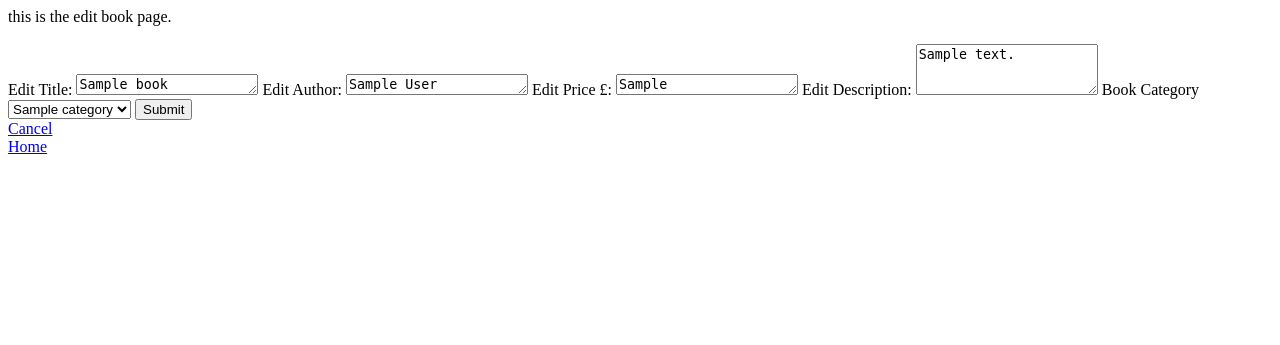
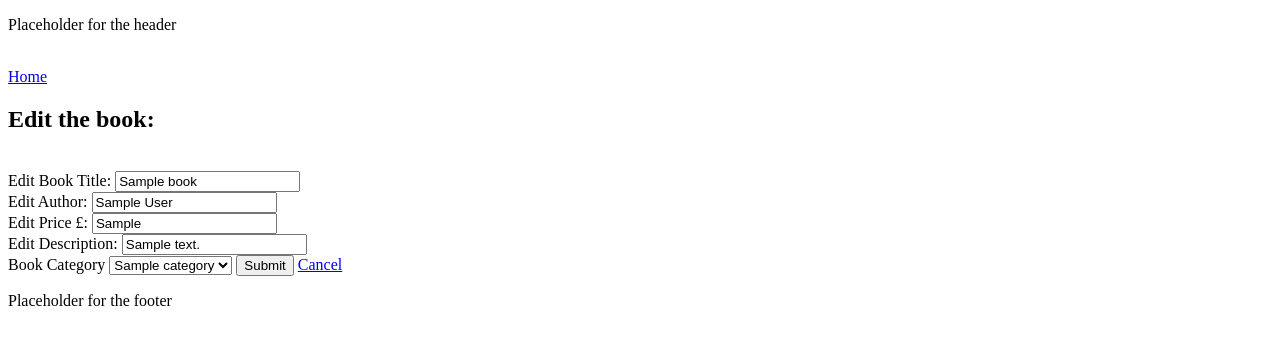
Before and after one commit to sam-atkins/fsnd-item_catalog, a Flask app: page /category/1/book/1/edit in a window 1280 px wide. Shown: the top 345 px of the page. Run offline with Flask 2, Linux system fonts and the light colour scheme; tables that the repository leaves empty hold one stand-in row (values such as "Sample post"); some libraries are stand-ins or nearby versions.

Commit message:
refactor: Add form validation to edit book form

```diff
--- a/application.py
+++ b/application.py
@@ -141,9 +141,9 @@ def newBook():
            methods=['GET', 'POST'])
 def editBook(category_id, book_id):
     editedBook = session.query(Book).filter_by(id=book_id).one()
-    # category = session.query(Category).filter_by(id=category_id).one()
     categories = session.query(Category).order_by(asc(Category.name))
-    if request.method == 'POST':
+    form = BookForm(request.form)
+    if request.method == 'POST' and form.validate():
 
         if request.form['name']:
             editedBook.name = request.form['name']
@@ -168,7 +168,7 @@ def editBook(category_id, book_id):
     else:
         return render_template('/editbook.html', category_id=category_id,
                                book_id=book_id, book=editedBook,
-                               categories=categories)
+                               categories=categories, form=form)
 
 
 # delete book
--- a/templates/editbook.html
+++ b/templates/editbook.html
@@ -1,22 +1,45 @@
 {% extends "base.html" %}
 {% block content %}
-    this is the edit book page.
+{% include "header.html" %}
+    <div>
 
-    <br>
-    <br>
+        <br>
+        <a href="{{url_for('index')}}">Home</a>
+        <br>
+    </div>
+
+    <div>
+        <h2>Edit the book:</h2>
+        <br>
+    </div>
+
+
     <form action="#" method="post">
         <div>
-            <label for="name">Edit Title:</label>
-            <textarea class="form-control" maxlength="250" rows="1" name="name">{{book.name}}</textarea>
+            <div>Edit Book Title: {{ form.name(class="form_placeholder", value=book.name) }} </div>
 
-            <label for="name">Edit Author:</label>
-            <textarea class="form-control" maxlength="250" rows="1" name="author">{{book.author}}</textarea>
+            {% if form.name.errors %}
+                <ul class="errors">{% for error in form.name.errors %}<li>{{ error }}</li>{% endfor %}</ul>
+            {% endif %}
 
-            <label for="name">Edit Price £:</label>
-            <textarea class="form-control" maxlength="250" rows="1" name="price">{{book.price}}</textarea>
+            <div>Edit Author: {{ form.author(class="form_placeholder", value=book.author) }} </div>
 
-            <label for="name">Edit Description:</label>
-            <textarea class="form-control" maxlength="250" rows="3" name="description">{{book.description}}</textarea>
+            {% if form.author.errors %}
+                <ul class="errors">{% for error in form.author.errors %}<li>{{ error }}</li>{% endfor %}</ul>
+            {% endif %}
+
+            <div>Edit Price £: {{ form.price(class="form_placeholder", value=book.price) }} </div>
+
+            {% if form.price.errors %}
+                <ul class="errors">{% for error in form.price.errors %}<li>{{ error }}</li>{% endfor %}</ul>
+            {% endif %}
+
+            <div>Edit Description: {{ form.description(class="form_placeholder", value=book.description) }} </div>
+
+            {% if form.description.errors %}
+                <ul class="errors">{% for error in form.description.errors %}<li>{{ error }}</li>{% endfor %}</ul>
+            {% endif %}
+
 
             <label>Book Category</label>
             <select name="category" id="categoryList">
@@ -26,13 +49,9 @@
             </select>
 
             <button type="submit">Submit</button>
+            <a href="{{url_for('showBooks', category_id=category_id)}}">Cancel</a>
         </div>
     </form>
 
-    <div>
-        <a href="{{url_for('showBooks', category_id=category_id)}}">Cancel</a>
-        <br>
-        <a href="{{url_for('index')}}">Home</a>
-        <br>
-    </div>
+{% include "footer.html" %}
 {% endblock content %}
```
